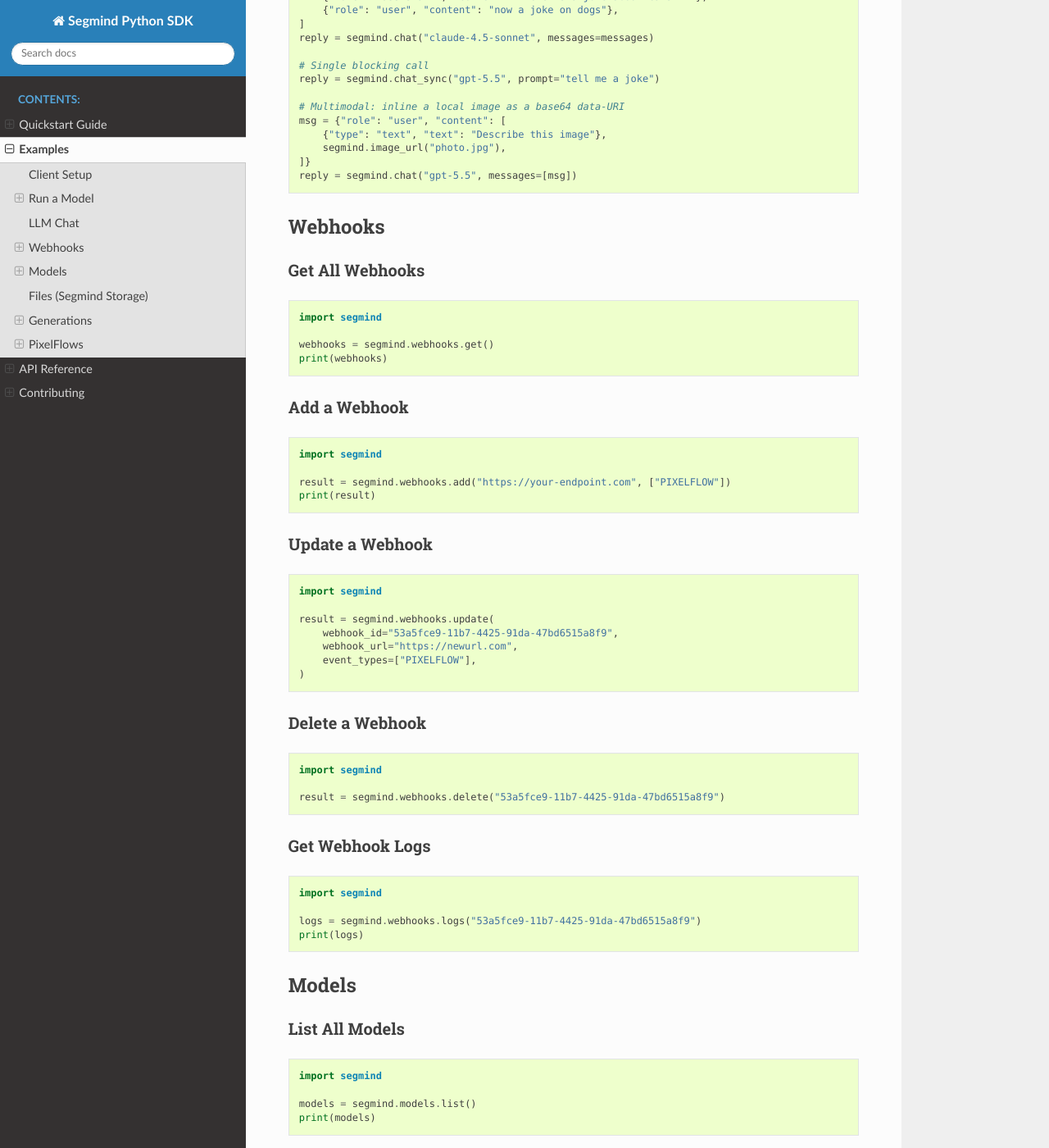
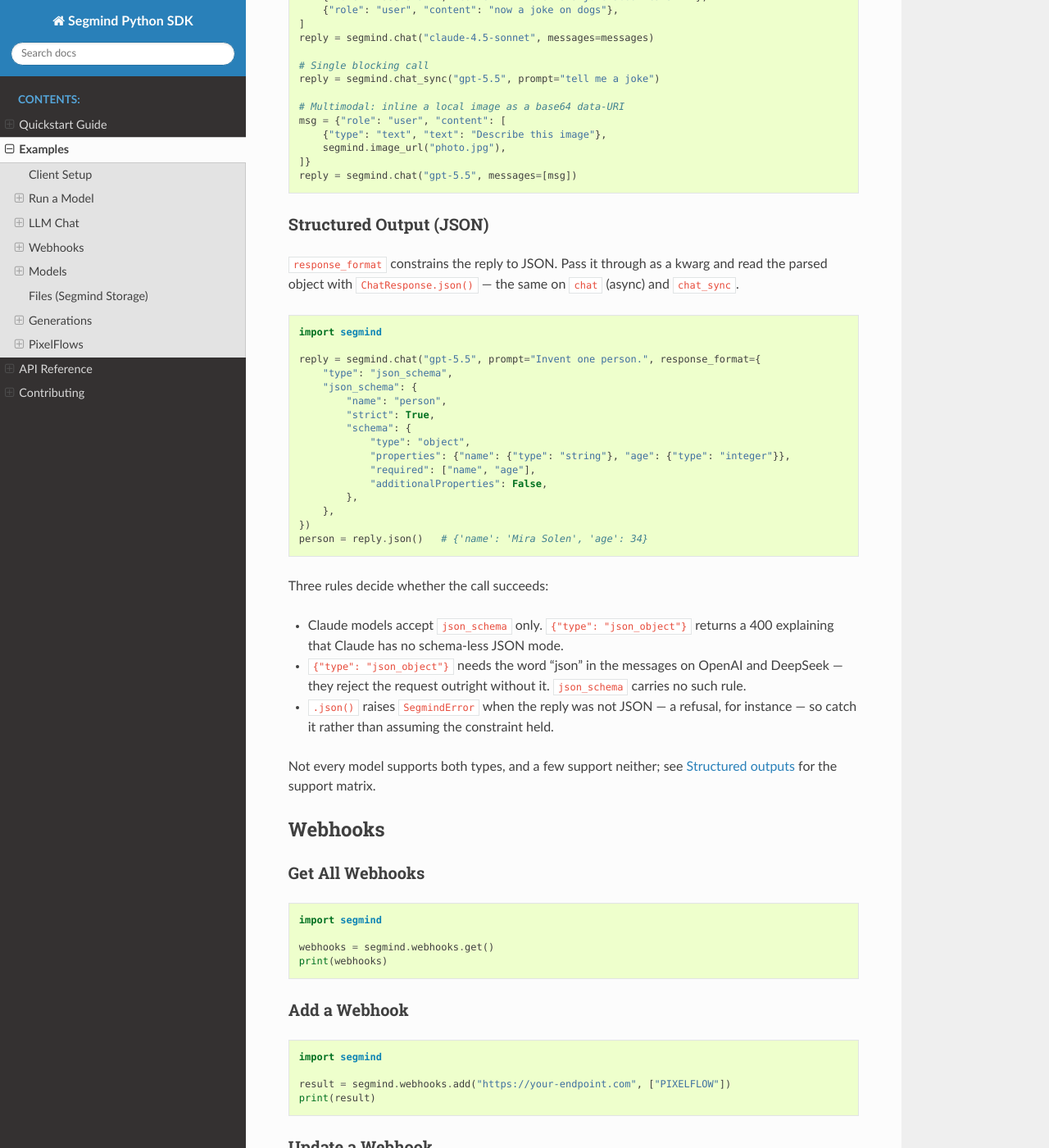
Before and after one commit to segmind/segmind-python, a Sphinx documentation site: the page built from docs/examples.rst, in a window 1280 px wide and 1400 px high, scrolled down 2694 px. Shown: the whole window at 82% size. Built offline with Sphinx 7.4.7 and the Read the Docs theme 3.1.0, drawn with Linux system fonts in a browser that asks for light colours.

Commit message:
docs: document structured outputs (response_format) [SEG-981] (#13)
Every chat model has honoured an OpenAI-style `response_format` since the
September gateway deploy. The SDK already supports it with no code change —
`chat()`/`chat_sync()` forward extra kwargs verbatim, and `ChatResponse.json()`
parses the reply on both the sync and the double-encoded async path — but
nothing said so.

Adds the `response_format=` → `.json()` example to the README, examples.md,
docs/examples.rst and the quickstart, plus a context7 rule so the pattern is
indexed. Each spells out the three rules that decide whether the call succeeds:
Claude accepts json_schema only, json_object requires the word "json" in the
messages on OpenAI and DeepSeek, and `.json()` raises SegmindError when the
reply was not JSON.

Every snippet was executed as written against production before being
documented.

Co-authored-by: Claude Opus 5 <noreply@anthropic.com>

```diff
--- a/context7.json
+++ b/context7.json
@@ -10,7 +10,8 @@
     "run_async() was removed in v1.1.0 — use run() instead.",
     "Authenticate by setting the SEGMIND_API_KEY environment variable, or pass api_key to SegmindClient.",
     "For long-running video models, use segmind.submit_async(...) then job.wait(timeout=...) instead of run().",
-    "To check whether Segmind supports a model (and get its parameters), query the live catalog — segmind.models.list() or GET https://api.spotprod.segmind.com/inference-model-information/list (public, no auth) — rather than relying on any static model list; models launch and retire without docs changes, and each catalog entry carries slug, is_depreciated, and parameters_schema."
+    "To check whether Segmind supports a model (and get its parameters), query the live catalog — segmind.models.list() or GET https://api.spotprod.segmind.com/inference-model-information/list (public, no auth) — rather than relying on any static model list; models launch and retire without docs changes, and each catalog entry carries slug, is_depreciated, and parameters_schema.",
+    "Structured outputs: pass response_format={\"type\": \"json_schema\", \"json_schema\": {\"name\", \"strict\", \"schema\"}} (or {\"type\": \"json_object\"}) to segmind.chat()/chat_sync() and read the parsed object with ChatResponse.json(). Claude models accept json_schema only; json_object requires the word \"json\" in the messages on OpenAI and DeepSeek; .json() raises SegmindError when the reply was not JSON."
   ],
   "url": "https://context7.com/segmind/segmind-python",
   "public_key": "pk_9QDZWKEDX72DNkvEWDuyw"
--- a/docs/examples.rst
+++ b/docs/examples.rst
@@ -164,6 +164,46 @@ response shapes.
        segmind.image_url("photo.jpg"),
    ]}
    reply = segmind.chat("gpt-5.5", messages=[msg])
+
+Structured Output (JSON)
+~~~~~~~~~~~~~~~~~~~~~~~~
+
+``response_format`` constrains the reply to JSON. Pass it through as a kwarg and
+read the parsed object with ``ChatResponse.json()`` — the same on ``chat``
+(async) and ``chat_sync``.
+
+.. code-block:: python
+
+   import segmind
+
+   reply = segmind.chat("gpt-5.5", prompt="Invent one person.", response_format={
+       "type": "json_schema",
+       "json_schema": {
+           "name": "person",
+           "strict": True,
+           "schema": {
+               "type": "object",
+               "properties": {"name": {"type": "string"}, "age": {"type": "integer"}},
+               "required": ["name", "age"],
+               "additionalProperties": False,
+           },
+       },
+   })
+   person = reply.json()   # {'name': 'Mira Solen', 'age': 34}
+
+Three rules decide whether the call succeeds:
+
+- Claude models accept ``json_schema`` only. ``{"type": "json_object"}`` returns
+  a 400 explaining that Claude has no schema-less JSON mode.
+- ``{"type": "json_object"}`` needs the word "json" in the messages on OpenAI
+  and DeepSeek — they reject the request outright without it. ``json_schema``
+  carries no such rule.
+- ``.json()`` raises ``SegmindError`` when the reply was not JSON — a refusal,
+  for instance — so catch it rather than assuming the constraint held.
+
+Not every model supports both types, and a few support neither; see
+`Structured outputs <https://docs.segmind.com/docs/serverless-api/structured-outputs>`_
+for the support matrix.
 
 .. _examples:webhooks:
 
```
Also changed, not shown: CHANGELOG.md (+13 -0 lines), README.md (+17 -0 lines), docs/quickstart.rst (+16 -0 lines), examples.md (+39 -0 lines).
